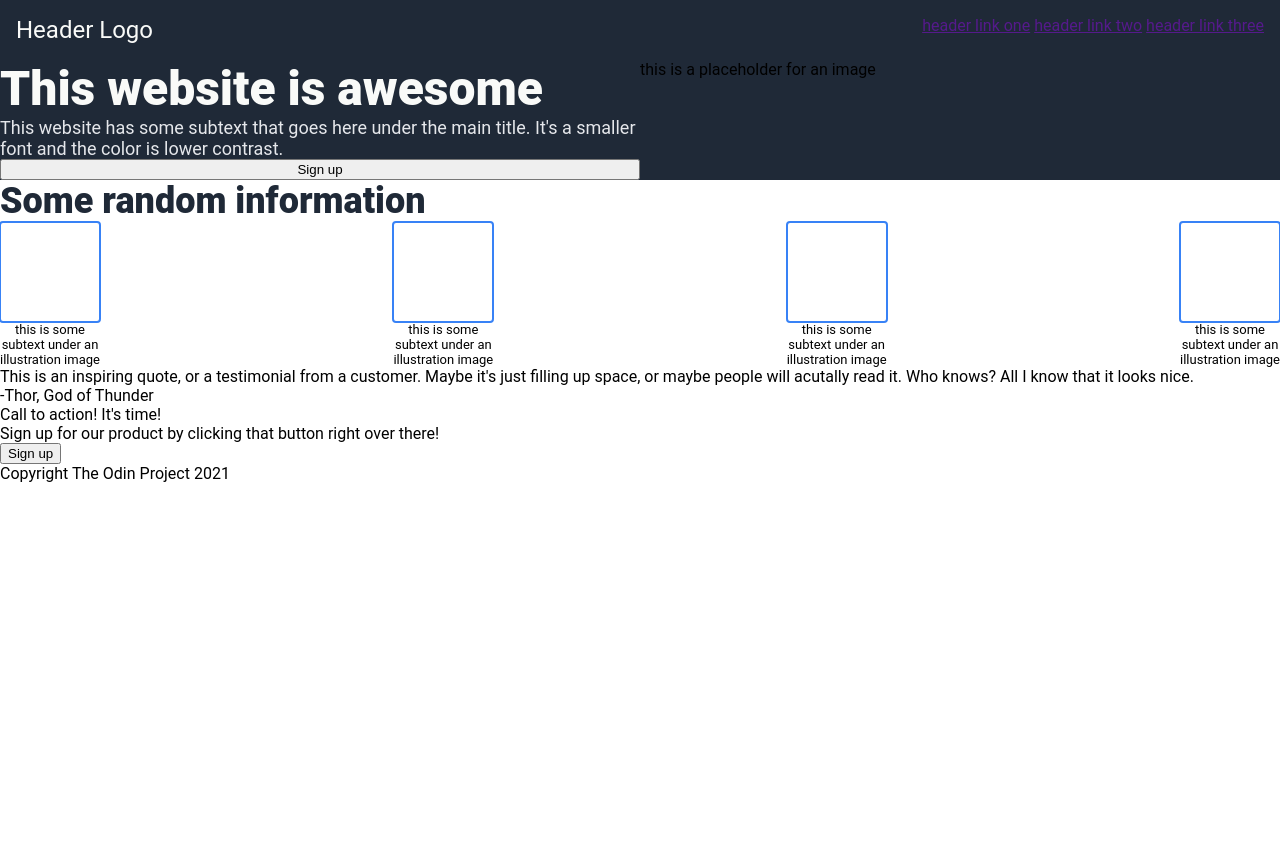
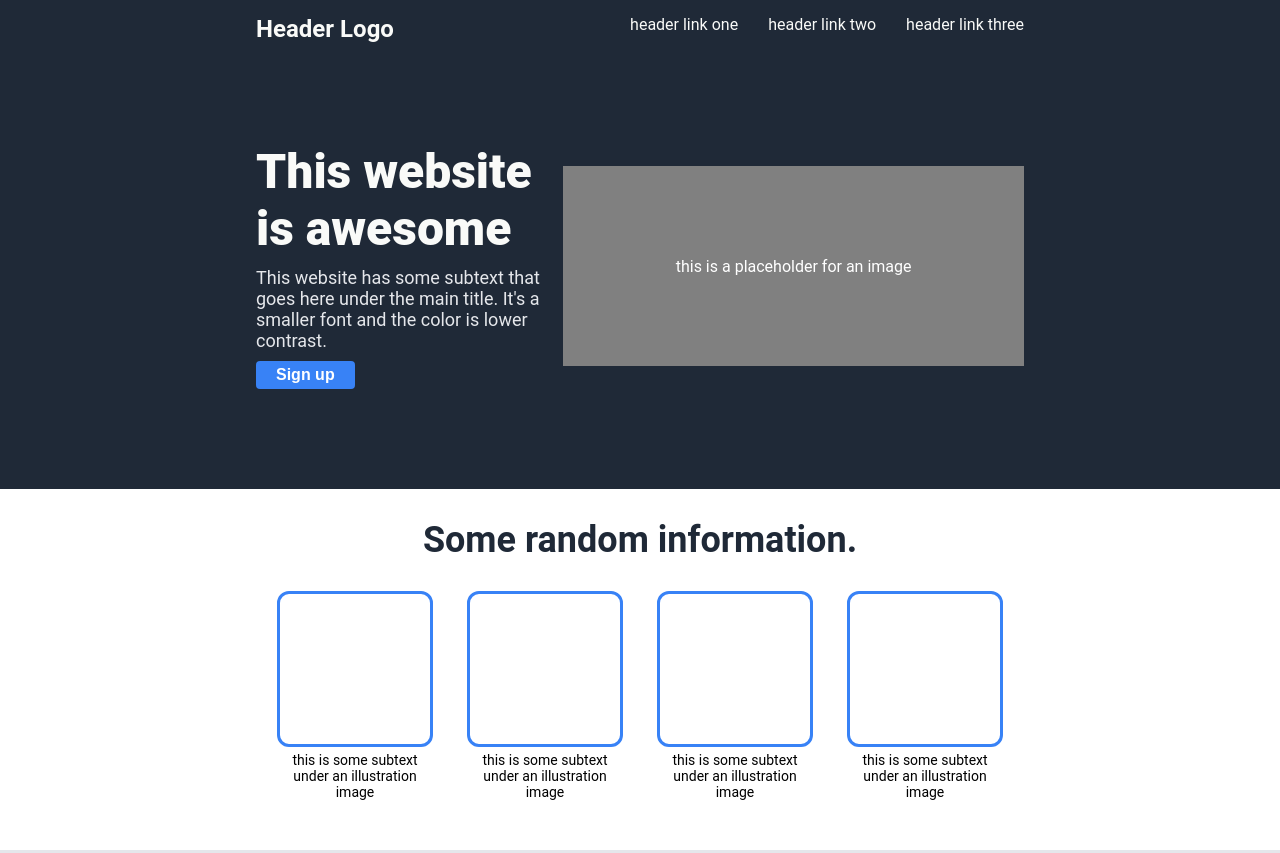
Before and after one commit to Vmn09/odin-landingpage, a plain HTML site: page index.html in a window 1280 px wide. Shown: the top 853 px of the page. Before the commit the page ends 800 px from the top, so only its background shows below. Drawn offline with Linux system fonts and the light colour scheme.

Commit message:
Finished index.html and style.css (not optimized)

```diff
--- a/index.html
+++ b/index.html
@@ -10,11 +10,11 @@
 <body>
     <div class="header">
         <div class="logo">Header Logo</div>
-        <divclass="headerlinks">
+        <div class="headerlinks">
             <a href="">header link one</a>
             <a href="">header link two</a>
             <a href="">header link three</a>
-        </ul>
+        </div>
     </div>
 
     <div class="page">
@@ -30,7 +30,7 @@
         </div>
 
         <div class="section2">
-            <div class="infotitle">Some random information</div>
+            <div class="infotitle">Some random information.</div>
             <ul class="infolist">
                 <li><div class="illplaceholder"></div>this is some subtext under an illustration image</li>
                 <li><div class="illplaceholder"></div>this is some subtext under an illustration image</li>
@@ -45,15 +45,17 @@
             <div class="author">-Thor, God of Thunder</div>
         </div>
 
-        <div class="section 4">
-            <div class="toptext">Call to action! It's time!</div>
-            <div class="bottext">Sign up for our product by clicking that button right over there!</div>
+        <div class="section4">
+            <div class="actionlfet">
+                <div class="toptext">Call to action! It's time!</div>
+                <div class="bottext">Sign up for our product by clicking that button right over there!</div>
+            </div>
             <button class="signupbot">Sign up</button>
         </div>
     </div>
 
     <div class="footer">
-        <div class="copyright">Copyright The Odin Project 2021</div>
+        <div class="copyright">Copyright © The Odin Project 2021</div>
     </div>
 </body>
 </html>
--- a/style.css
+++ b/style.css
@@ -1,38 +1,89 @@
 body {
     height: 100vh;
     margin: 0;
-    overflow: hidden;
+    overflow: auto;
     font-family: Roboto, sans-serif;
   }
+
+.header,
+.section1,
+.section2,
+.section3,
+.section4,
+.footer {
+    padding: 0 20%;
+}
+
+a {
+    text-decoration: none;
+    color: #F9FaF8;
+}
+
+button {
+    background-color: #3882f6;
+    color: white;
+    border-radius: 4px;
+    border: 0px;
+    font-size: 16px;
+    font-weight: bold;
+    padding: 5px 20px;
+}
 
 .header {
     display: flex;
     justify-content: space-between;
-    padding: 16px;
     background-color: #1F2937;
+    padding-top: 15px;
 }
 
 .logo {
     font-size: 24px;
     color: #F9FaF8;
+    font-weight: bold;
+}
+
+.headerlinks {
+    display: flex;
+    gap: 30px;
 }
 
 .section1 {
-    padding: 0px;
     display: flex;
     justify-content: space-between;
     background-color: #1F2937;
+    padding-top: 100px;
+    padding-bottom: 100px;
+}
+
+.titleleft,
+.titleright {
+    height: auto;
 }
 
 .titleleft {
     display: flex;
     flex-direction: column;
-    width: 50%;
+    justify-content: flex-start;
+    align-items: flex-start;
+    gap: 10px;
+    width: 40%;
 }
 
 .titleright {
     display: flex;
-    width: 50%;
+    justify-content: flex-end;
+    align-items: center;
+    width: 60%;
+}
+
+.imgplaceholder {
+    width: 500px;
+    height: 200px;
+    display: flex;
+    justify-content: center;
+    align-items: center;
+    background-color: gray;
+    color: white;
 }
 
 .maintitle {
@@ -46,25 +97,21 @@ body {
     color: #E5E7EB;
 }
 
-ul {
-    margin: 0px;
-    padding: 0px;
+.infotitle {
     display: flex;
-    justify-content: space-between;
-}
-scha
-
-.section2 {
-    display: flex;
-    flex-direction: column;
-    align-items: center;
-    flex-grow: 1;
+    justify-content: center;
+    font-size: 36px;
+    font-weight: 600;
+    color: #1F2937;
+    padding-top: 30px;
+    padding-bottom: 30px;
 }
 
-.infotitle {
-    font-size: 36px;
-    font-weight: 800;
-    color: #1F2937;
+.illplaceholder {
+    height: 150px;
+    width: 150px;
+    border: 3px solid #3882f6;
+    border-radius: 12px;
 }
 
 li {
@@ -72,17 +119,70 @@ li {
     flex-direction: column;
     align-items: center;
     text-align: center;
-    font-size: small;
-    width: 100px;
-    padding: 0px;
-    margin: 0px;
+    width: 150px;
+    font-size: 14px;
+    gap: 5px;
 }
 
-.illplaceholder {
+.infolist {
+    display: flex;
+    flex-wrap: wrap;
+    margin: 0px;
+    padding: 0px;
+    justify-content: center;
+    padding-bottom: 50px;
+    gap: 40px;
+}
 
-    width: 100px;
-    height: 100px;
-    border: 5px red;
-    outline: auto;
-    outline-color: #3882F6;
+.section3 {
+    background-color: #E5E7EB;
+    padding-top: 100px;
+    padding-bottom: 100px;
 }
+
+.quote {
+    text-align: start;
+    font-size: 36px;
+    font-weight: 300;
+    font-style: italic;
+    color: #1F2937;
+}
+
+.author {
+    text-align: end;
+    font-size: 16px;
+    font-weight: bold;
+    color: #1F2937;
+}
+
+.section4 {
+    display: flex;
+    justify-content:space-between;
+    align-items: center;
+    background-color: #3882f6;
+    margin: 2% 20%;
+    padding: 30px 60px;
+    border-radius: 6px;
+}
+
+.signupbot {
+    border: 2px solid;
+}
+
+.toptext {
+    font-size: 18px;
+    font-weight: bold;
+    color: #F9FaF8;
+}
+
+.bottext {
+    font-size: 14px;
+    color: #F9FaF8;
+}
+
+.footer {
+    background-color: #1F2937;
+    color: #F9FaF8;
+    text-align: center;
+    padding: 25px;
+}
```
